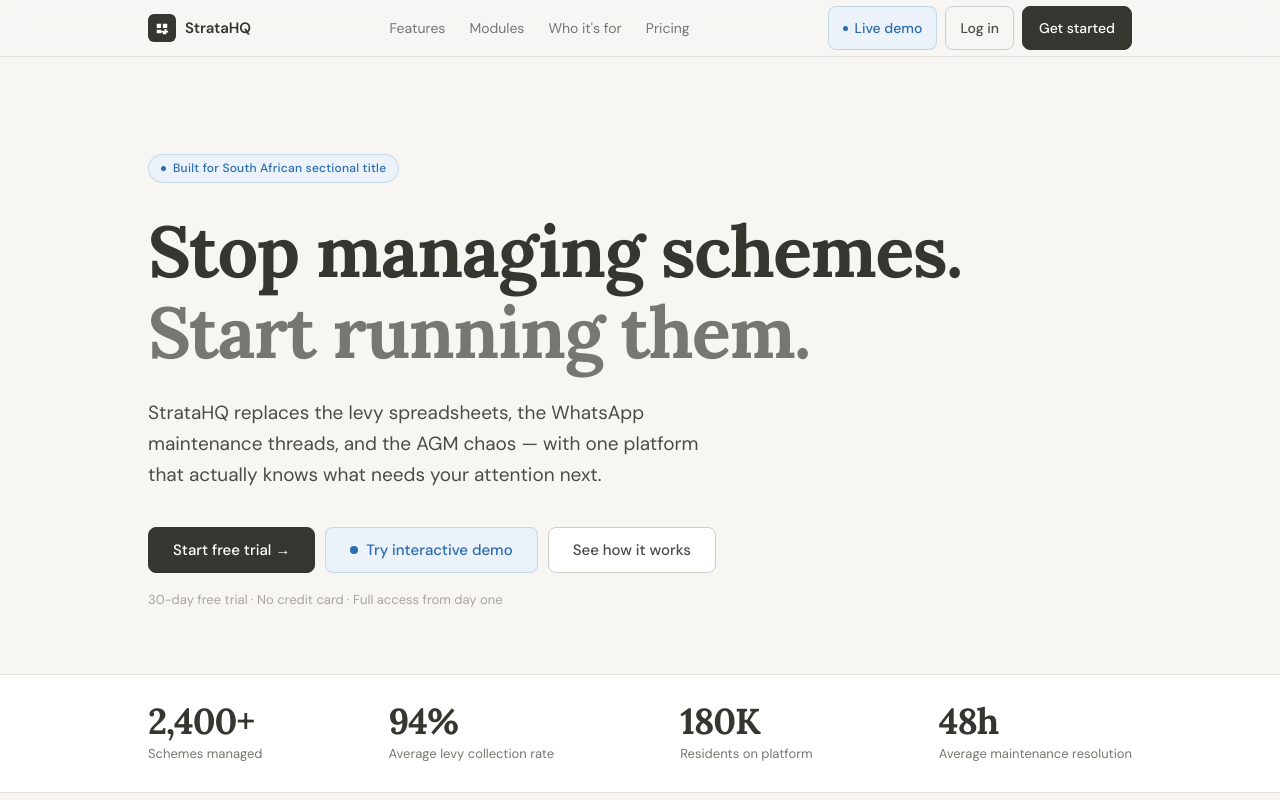
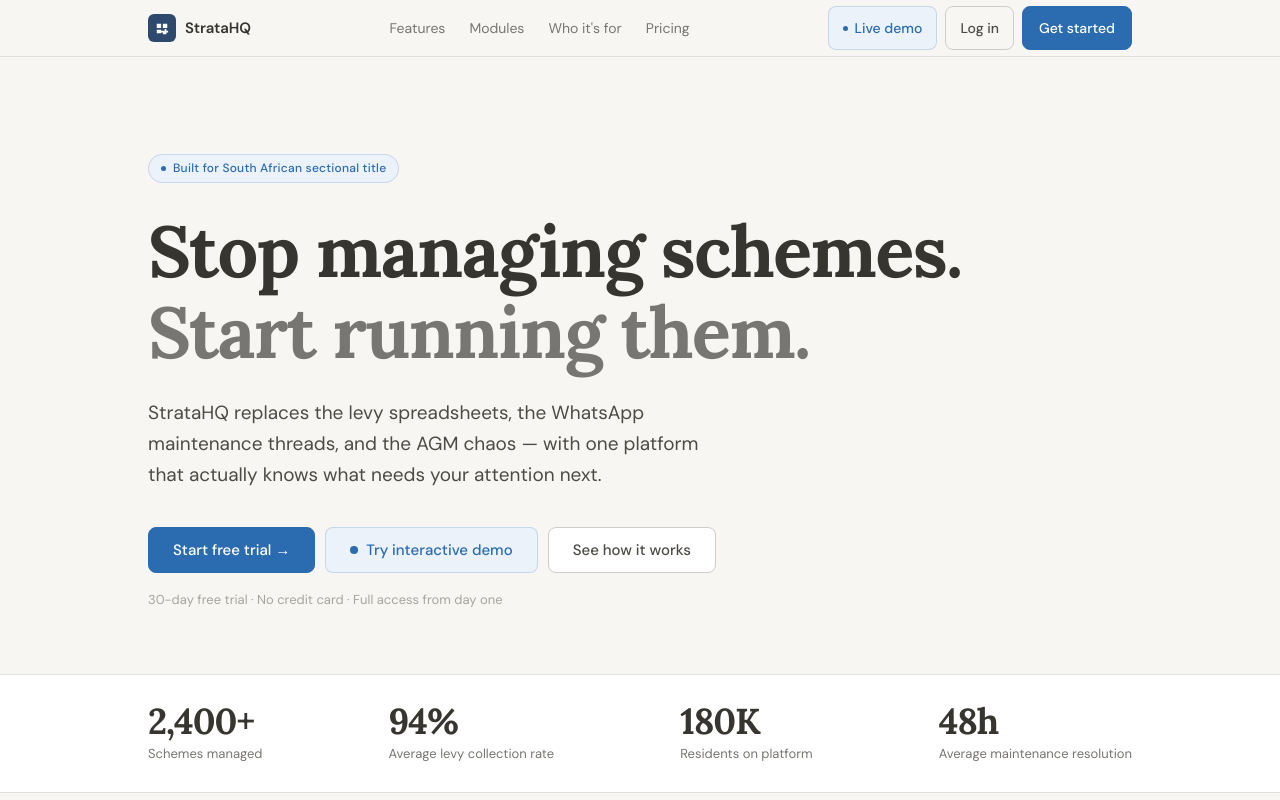
Before and after one commit to nyashahama/StrataHQ, a Next.js app: page / in a window 1280 px wide. Shown: the top 800 px of the page. Built offline with nearby package versions, Linux system fonts and the light colour scheme.

Commit message:
feat(landing): premium dual-mode dark/light support across all sections

```diff
--- a/app/globals.css
+++ b/app/globals.css
@@ -47,28 +47,12 @@
 @tailwind components;
 @tailwind utilities;
 
-/* ─── Landing page: always light mode regardless of user theme ─── */
-.landing,
-.landing * {
-  --color-page:            #F7F6F3;
-  --color-surface:         #FFFFFF;
-  --color-ink:             #37352F;
-  --color-ink-2:           #4D4B45;
-  --color-muted:           #787672;
-  --color-muted-2:         #A8A49E;
-  --color-border:          #E3E2DF;
-  --color-border-2:        #CECDCA;
-  --color-accent:          #2B6CB0;
-  --color-accent-bg:       #EBF2FA;
-  --color-accent-dim:      rgba(43,108,176,0.08);
-  --color-green:           #276749;
-  --color-green-bg:        #F0FFF4;
-  --color-red:             #9B2C2C;
-  --color-red-bg:          #FFF5F5;
-  --color-yellowbg:        #FFFBEB;
-  --color-amber:           #92400E;
-  --color-sidebar-header:  #2D4A6E;
-  --color-hover-subtle:    #F0EFE9;
+/* ─── Nav glass surface — adapts to dark mode ─── */
+.nav-surface {
+  background: rgba(247, 246, 243, 0.92);
+}
+.dark .nav-surface {
+  background: rgba(15, 15, 14, 0.90);
 }
 
 /* ─── Scroll Reveal ─── */
--- a/app/page.tsx
+++ b/app/page.tsx
@@ -14,7 +14,7 @@ import Footer from '@/components/Footer'
 
 export default function Home() {
   return (
-    <div className="landing">
+    <>
       <Nav />
       <main>
         <Hero />
@@ -30,6 +30,6 @@ export default function Home() {
         <CTASection />
       </main>
       <Footer />
-    </div>
+    </>
   )
 }
--- a/components/CTASection.tsx
+++ b/components/CTASection.tsx
@@ -15,8 +15,8 @@ export default function CTASection() {
           <div className="flex flex-wrap items-center justify-center gap-[10px] mb-[14px]">
             <Link
               href="#"
-              className="px-7 py-3 text-[15px] font-medium text-white bg-ink border border-ink
-                rounded hover:bg-ink-2 transition-colors duration-150 no-underline"
+              className="px-7 py-3 text-[15px] font-medium text-white bg-accent border border-accent
+                rounded hover:opacity-90 transition-opacity duration-150 no-underline"
             >
               Start free trial →
             </Link>
--- a/components/DemoTeaser.tsx
+++ b/components/DemoTeaser.tsx
@@ -65,8 +65,8 @@ export default function DemoTeaser() {
 
             <Link
               href="/demo"
-              className="inline-flex items-center gap-2 px-7 py-3 text-[15px] font-medium text-white bg-ink
-                border border-ink rounded hover:bg-ink-2 transition-colors duration-150 no-underline"
+              className="inline-flex items-center gap-2 px-7 py-3 text-[15px] font-medium text-white bg-accent
+                border border-accent rounded hover:opacity-90 transition-opacity duration-150 no-underline"
             >
               Open interactive demo →
             </Link>
@@ -95,7 +95,7 @@ export default function DemoTeaser() {
                 {/* Sidebar */}
                 <div className="w-[140px] flex-shrink-0 bg-surface border-r border-border flex flex-col py-2 px-1.5 gap-[1px]">
                   <div className="flex items-center gap-1.5 px-2 py-1.5 mb-1">
-                    <div className="w-[18px] h-[18px] bg-ink rounded-[3px] grid place-items-center flex-shrink-0">
+                    <div className="w-[18px] h-[18px] bg-sidebar-header rounded-[3px] grid place-items-center flex-shrink-0">
                       <svg viewBox="0 0 16 16" className="w-[9px] h-[9px] fill-white"><path d="M2 3h5v5H2V3zm7 0h5v5H9V3zM2 10h5v4H2v-4zm7 1h2v-2h2v2h2v2h-2v2H9v-2H7v-2h2v-2z"/></svg>
                     </div>
                     <span className="text-[11px] font-semibold text-ink">StrataHQ</span>
@@ -110,12 +110,12 @@ export default function DemoTeaser() {
                   ].map(({ icon, label, active, badge }) => (
                     <div
                       key={label}
-                      className={`flex items-center gap-1.5 px-2 py-[5px] rounded text-[11px] ${active ? 'bg-[rgba(55,53,47,0.07)] text-ink font-medium' : 'text-ink-2'}`}
+                      className={`flex items-center gap-1.5 px-2 py-[5px] rounded text-[11px] ${active ? 'bg-hover-subtle text-ink font-medium' : 'text-ink-2'}`}
                     >
                       <span className="text-[11px] w-[14px] text-center flex-shrink-0">{icon}</span>
                       <span className="flex-1 truncate">{label}</span>
                       {badge && (
-                        <span className="text-[9px] font-bold bg-[#EBF2FA] text-accent px-[5px] py-[1px] rounded-full">{badge}</span>
+                        <span className="text-[9px] font-bold bg-accent-bg text-accent px-[5px] py-[1px] rounded-full">{badge}</span>
                       )}
                     </div>
                   ))}
--- a/components/Hero.tsx
+++ b/components/Hero.tsx
@@ -30,15 +30,15 @@ export default function Hero() {
         <div className="flex flex-wrap items-center gap-[10px] mb-4">
           <Link
             href="#"
-            className="px-6 py-[10px] text-[15px] font-medium text-white bg-ink border border-ink
-              rounded hover:bg-ink-2 transition-colors duration-150 no-underline"
+            className="px-6 py-[10px] text-[15px] font-medium text-white bg-accent border border-accent
+              rounded hover:opacity-90 transition-opacity duration-150 no-underline"
           >
             Start free trial →
           </Link>
           <Link
             href="/demo"
             className="inline-flex items-center gap-2 px-6 py-[10px] text-[15px] font-medium text-accent
-              bg-accent-bg border border-[rgba(43,108,176,0.2)] rounded hover:bg-[rgba(43,108,176,0.12)] transition-colors duration-150 no-underline"
+              bg-accent-bg border border-[rgba(43,108,176,0.2)] rounded hover:bg-accent-dim transition-colors duration-150 no-underline"
           >
             <span className="relative flex h-2 w-2">
               <span className="animate-ping absolute inline-flex h-full w-full rounded-full bg-accent opacity-60" />
--- a/components/Nav.tsx
+++ b/components/Nav.tsx
@@ -3,11 +3,11 @@ import LogoIcon from './LogoIcon'
 
 export default function Nav() {
   return (
-    <nav className="sticky top-0 z-50 border-b border-border bg-[rgba(247,246,243,0.92)] backdrop-blur-[12px]">
+    <nav className="sticky top-0 z-50 border-b border-border nav-surface backdrop-blur-[12px]">
       <div className="max-w-container mx-auto px-container flex items-center justify-between gap-6 h-14">
         {/* Logo */}
         <Link href="/" className="flex items-center gap-[9px] flex-shrink-0 no-underline">
-          <div className="w-7 h-7 bg-ink rounded-sm grid place-items-center">
+          <div className="w-7 h-7 bg-sidebar-header rounded-sm grid place-items-center">
             <LogoIcon className="w-[14px] h-[14px] fill-white" />
           </div>
           <span className="font-sans text-[15px] font-semibold text-ink tracking-[-0.01em]">
@@ -27,7 +27,7 @@ export default function Nav() {
               <Link
                 href={href}
                 className="px-[10px] py-[11px] rounded-sm text-[14px] text-muted no-underline font-normal
-                  hover:text-ink hover:bg-[rgba(55,53,47,0.06)] transition-colors duration-150"
+                  hover:text-ink hover:bg-hover-subtle transition-colors duration-150"
               >
                 {label}
               </Link>
@@ -40,7 +40,7 @@ export default function Nav() {
           <Link
             href="/demo"
             className="hidden sm:inline-flex items-center gap-[6px] px-[14px] py-[10px] text-[14px] font-medium text-accent
-              bg-accent-bg border border-[rgba(43,108,176,0.2)] rounded hover:bg-[rgba(43,108,176,0.12)] transition-colors duration-150 no-underline"
+              bg-accent-bg border border-[rgba(43,108,176,0.2)] rounded hover:bg-accent-dim transition-colors duration-150 no-underline"
           >
             <span className="w-[5px] h-[5px] rounded-full bg-accent flex-shrink-0" />
             Live demo
@@ -48,14 +48,14 @@ export default function Nav() {
           <Link
             href="/auth/login"
             className="px-[14px] py-[10px] text-[14px] font-medium text-ink-2 bg-transparent
-              border border-border-2 rounded hover:bg-[rgba(55,53,47,0.04)] transition-colors duration-150 no-underline"
+              border border-border-2 rounded hover:bg-hover-subtle transition-colors duration-150 no-underline"
           >
             Log in
           </Link>
           <Link
             href="/auth/register"
-            className="px-4 py-[10px] text-[14px] font-medium text-white bg-ink
-              border border-ink rounded hover:bg-ink-2 transition-colors duration-150 no-underline"
+            className="px-4 py-[10px] text-[14px] font-medium text-white bg-accent
+              border border-accent rounded hover:opacity-90 transition-opacity duration-150 no-underline"
           >
             Get started
           </Link>
--- a/components/ProblemSection.tsx
+++ b/components/ProblemSection.tsx
@@ -91,7 +91,7 @@ export default function ProblemSection() {
               {timeline.map(({ time, icon, color, dotColor, event, detail }) => (
                 <div
                   key={time}
-                  className="flex gap-4 px-[18px] py-4 rounded-lg hover:bg-[rgba(55,53,47,0.03)] transition-colors duration-150 cursor-default"
+                  className="flex gap-4 px-[18px] py-4 rounded-lg hover:bg-hover-subtle transition-colors duration-150 cursor-default"
                 >
                   {/* Dot */}
                   <div className="relative flex-shrink-0 pt-[3px] hidden sm:block">
--- a/components/RolesSection.tsx
+++ b/components/RolesSection.tsx
@@ -179,8 +179,8 @@ export default function RolesSection() {
                 onClick={() => setActiveId(role.id)}
                 className={`w-full text-left px-[14px] py-[11px] rounded border-none text-[14px] cursor-pointer flex items-center gap-[10px] transition-colors duration-150
                   ${activeId === role.id
-                    ? 'bg-[rgba(55,53,47,0.06)] text-ink font-medium'
-                    : 'bg-transparent text-muted font-normal hover:bg-[rgba(55,53,47,0.06)] hover:text-ink'
+                    ? 'bg-hover-subtle text-ink font-medium'
+                    : 'bg-transparent text-muted font-normal hover:bg-hover-subtle hover:text-ink'
                   }`}
               >
                 {roleIcons[role.id]}
```
Also changed, not shown: components/InsightsSection.tsx (+24 -29 lines), components/PricingSection.tsx (+10 -10 lines).
